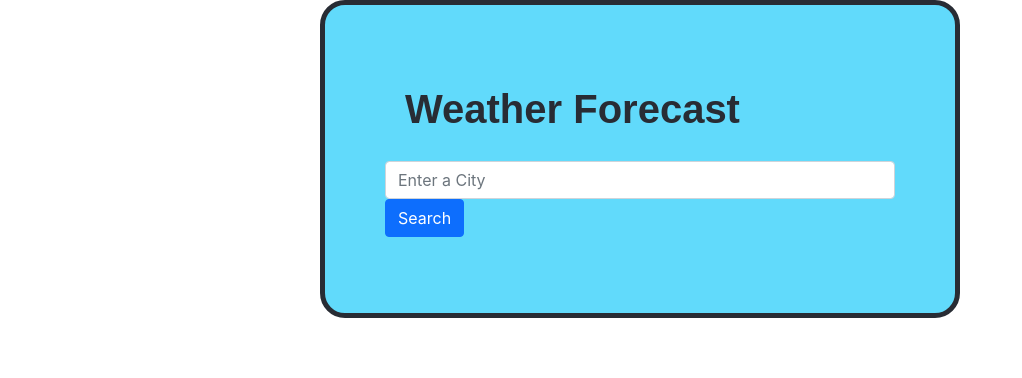
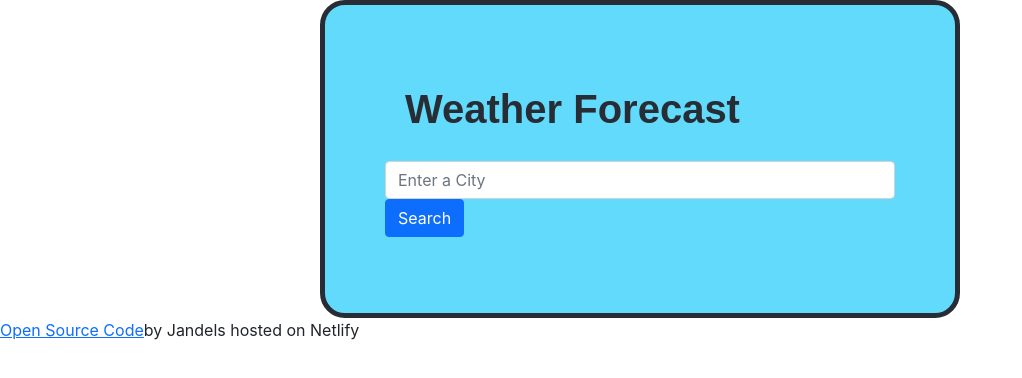
Before and after one commit to Jandels/React-Weather-App, a React (Create React App) app: page / in a window 1280 px wide. Shown: the top 378 px of the page, without its empty margins (0-1022 px from the left). Built offline with nearby package versions, Linux system fonts and the light colour scheme.

Commit message:
Added in Github Links at the bottom

```diff
--- a/src/SearchWeather.js
+++ b/src/SearchWeather.js
@@ -61,6 +61,8 @@ export default function SearchWeather() {
           <li>Wind: {weather.wind}km/h</li>
         </ul>
         <img src={weather.icon} alt={weather.description} />
+        <a href="https://github.com/Jandels/Weather-App">Open Source Code</a>
+        by Jandels hosted on Netlify
       </div>
     );
   } else {
--- a/src/index.js
+++ b/src/index.js
@@ -9,6 +9,10 @@ ReactDOM.render(
   <React.StrictMode>
     {/* <App /> */}
     <SearchWeather />
+    <div>
+      <a href="https://github.com/Jandels/Weather-App">Open Source Code</a>
+      by Jandels hosted on Netlify
+    </div>
   </React.StrictMode>,
   document.getElementById("root")
 );
```
